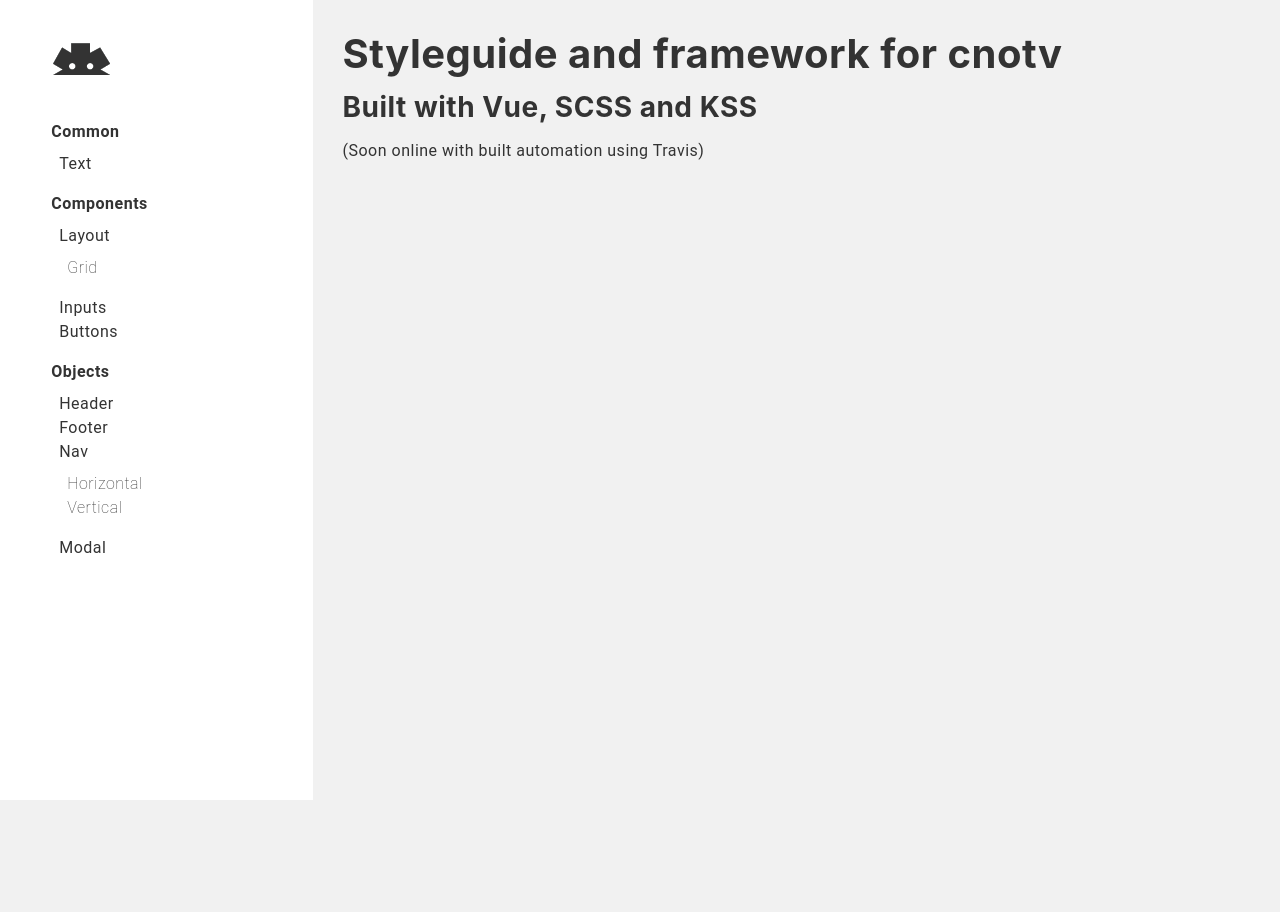
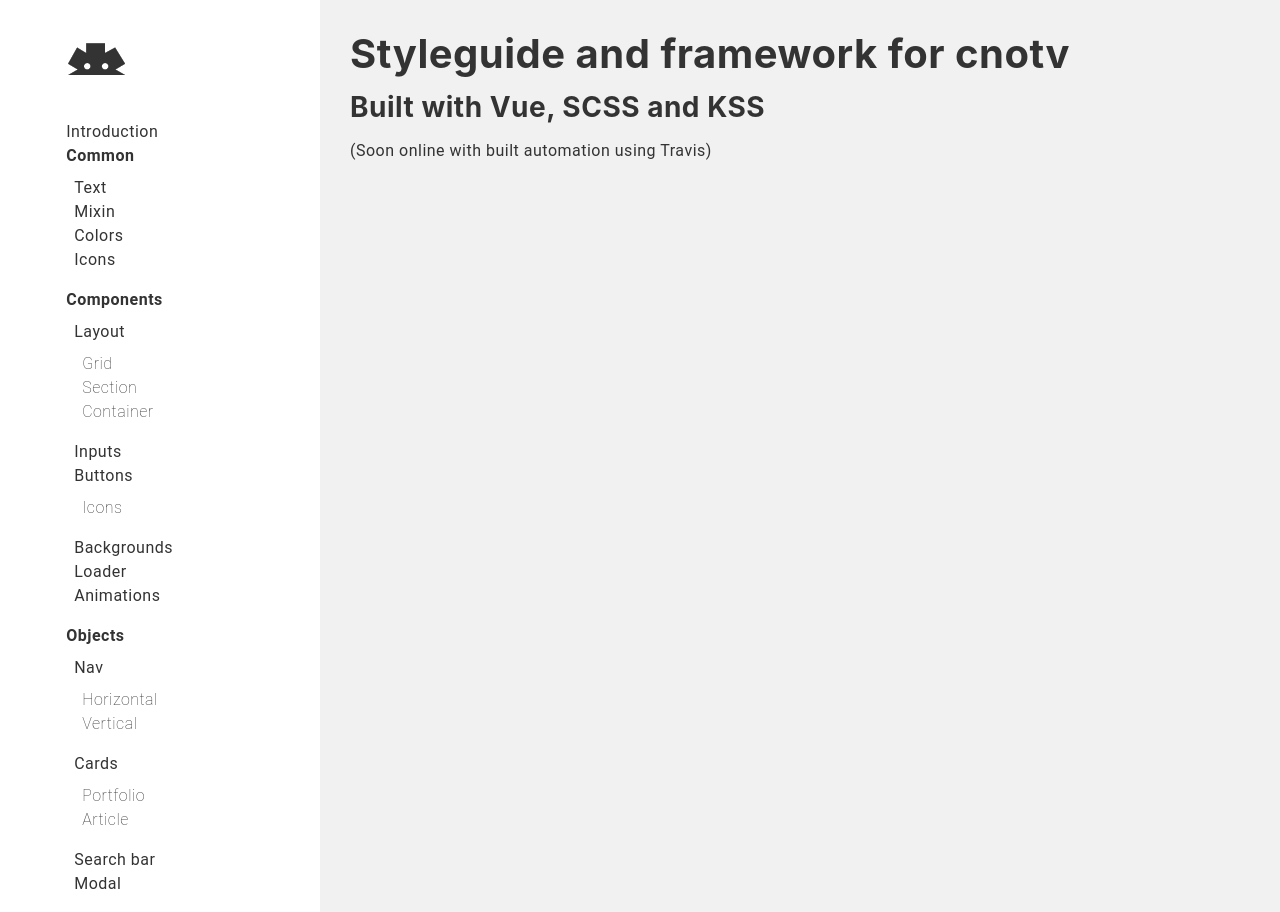
Before and after one commit to cnotv/cnotv-framework, a Vue app: page / in a window 1280 px wide. Before the commit the page ends 800 px from the top, so only its background shows below. Built offline with nearby package versions, Linux system fonts and the light colour scheme.

Commit message:
updated inventory

```diff
--- a/src/App.vue
+++ b/src/App.vue
@@ -1,14 +1,18 @@
 <template>
-  <div class="c-row">
+  <div class="c-row--edge">
     <aside class="c-sidebar">
       <nav class="c-nav-v" tabindex="-1">
         <img src="./assets/logo.svg" class="c-logo c-nav-v__toggle" alt="cnotv" itemprop="logo">
         <button class="c-nav-v__close"><i class="fa fa-close"></i></button>
+        <router-link to="/">Introduction</router-link>
         <ul>
           <li>
             <span>Common</span>
             <ul>
               <li><router-link to="/text">Text</router-link></li>
+              <li><router-link to="/mixin">Mixin</router-link></li>
+              <li><router-link to="/colors">Colors</router-link></li>
+              <li><router-link to="/icons">Icons</router-link></li>
             </ul>
           </li>
           <li>
@@ -17,26 +21,42 @@
               <li>
                 <router-link to="/layout">Layout</router-link>
                 <ul>
-                  <li><a href="#Grid">Grid</a></li>
+                  <li><a href="/layout#Grid">Grid</a></li>
+                  <li><a href="/layout#Section">Section</a></li>
+                  <li><a href="/layout#Container">Container</a></li>
                 </ul>
               </li>
-              <li><a href="#Inputs">Inputs</a></li>
-              <li><a href="#Inputs">Buttons</a></li>
+              <li><a href="/inputs">Inputs</a></li>
+              <li>
+                <a href="/buttons">Buttons</a>
+                <ul>
+                  <li><a href="/buttons#icons">Icons</a></li>
+                </ul>
+              </li>
+              <li><a href="/backgrounds">Backgrounds</a></li>
+              <li><a href="/loader">Loader</a></li>
+              <li><a href="/animations">Animations</a></li>
             </ul>
           </li>
           <li>
             <span>Objects</span>
             <ul>
-              <li><a href="#Header">Header</a></li>
-              <li><a href="#Footer">Footer</a></li>
               <li>
-                <a href="#Nav">Nav</a>
+                <a href="/nav">Nav</a>
                 <ul>
-                  <li><a href="#H">Horizontal</a></li>
-                  <li><a href="#V">Vertical</a></li>
+                  <li><a href="/nav#H">Horizontal</a></li>
+                  <li><a href="/nav#V">Vertical</a></li>
                 </ul>
               </li>
-              <li><a href="#Modal">Modal</a></li>
+              <li>
+                <a href="/cards">Cards</a>
+                <ul>
+                  <li><a href="/cards#portfolio">Portfolio</a></li>
+                  <li><a href="/cards#article">Article</a></li>
+                </ul>
+              </li>
+              <li><a href="/searchbar">Search bar</a></li>
+              <li><a href="/modal">Modal</a></li>
             </ul>
           </li>
         </ul>
--- /dev/null
+++ b/src/assets/scss/components/_bg.scss
@@ -0,0 +1,5 @@
+.c-bg {
+  &-lightgrey {
+    background-color: lightgrey;
+  }
+}
--- a/src/assets/scss/components/_layout.scss
+++ b/src/assets/scss/components/_layout.scss
@@ -39,6 +39,9 @@
     justify-content: flex-end;
   }
 
+  &--edge {
+    @include grid-row($padding: false);
+  }
   &--padding {
     &-1 {
       &+& {
--- a/src/assets/scss/main.scss
+++ b/src/assets/scss/main.scss
@@ -14,6 +14,7 @@
 @import "components/inputs";
 @import "components/buttons";
 @import "components/animations";
+@import "components/bg";
 @import "components/logo";
 
 
--- a/src/components/Layout.vue
+++ b/src/components/Layout.vue
@@ -2,6 +2,8 @@
   <section class="c-section">
     <div class="c-container">
       <h1>Layout</h1>
+
+      <section class="c-section">
         <h2 id="Grid">1. Grid</h2>
         <div class="c-row c-row--padding-2">
           <div class="c-col">.c-col</div>
@@ -52,6 +54,21 @@
           <div class="c-col-1-6">.c-col-1-6</div>
           <div class="c-col-5-6">.c-col-5-6</div>
         </div>
+      </section>
+
+      <section class="c-section">
+        <h2 id="Section">2. Section</h2>
+        <section class="c-section c-bg-lightgrey">
+          Lorem ipsum dolor sit amet, consectetur adipiscing elit. Integer ante eros, euismod ac facilisis ac, rhoncus non metus. Curabitur vehicula pretium sem, quis feugiat massa varius ac. Nam aliquam libero eu magna fringilla posuere. Phasellus elementum varius dui quis lacinia. Aenean aliquet lorem a erat maximus condimentum. Vivamus nulla massa, scelerisque quis dolor id, sodales molestie mi. Integer ac dignissim tellus. Nam luctus sed nibh non aliquet. Quisque ornare lacinia augue id convallis. Praesent cursus nibh eu leo vehicula pellentesque.
+        </section>
+      </section>
+
+      <section class="c-section">
+        <h2 id="Container">3. Container</h2>
+        <div class="c-container c-bg-lightgrey">
+          Lorem ipsum dolor sit amet, consectetur adipiscing elit. Integer ante eros, euismod ac facilisis ac, rhoncus non metus. Curabitur vehicula pretium sem, quis feugiat massa varius ac. Nam aliquam libero eu magna fringilla posuere. Phasellus elementum varius dui quis lacinia. Aenean aliquet lorem a erat maximus condimentum. Vivamus nulla massa, scelerisque quis dolor id, sodales molestie mi. Integer ac dignissim tellus. Nam luctus sed nibh non aliquet. Quisque ornare lacinia augue id convallis. Praesent cursus nibh eu leo vehicula pellentesque.
+        </div>
+      </section>
     </div>
   </section>
 </template>
```
Lines whose indentation alone changed are shown as unchanged.
